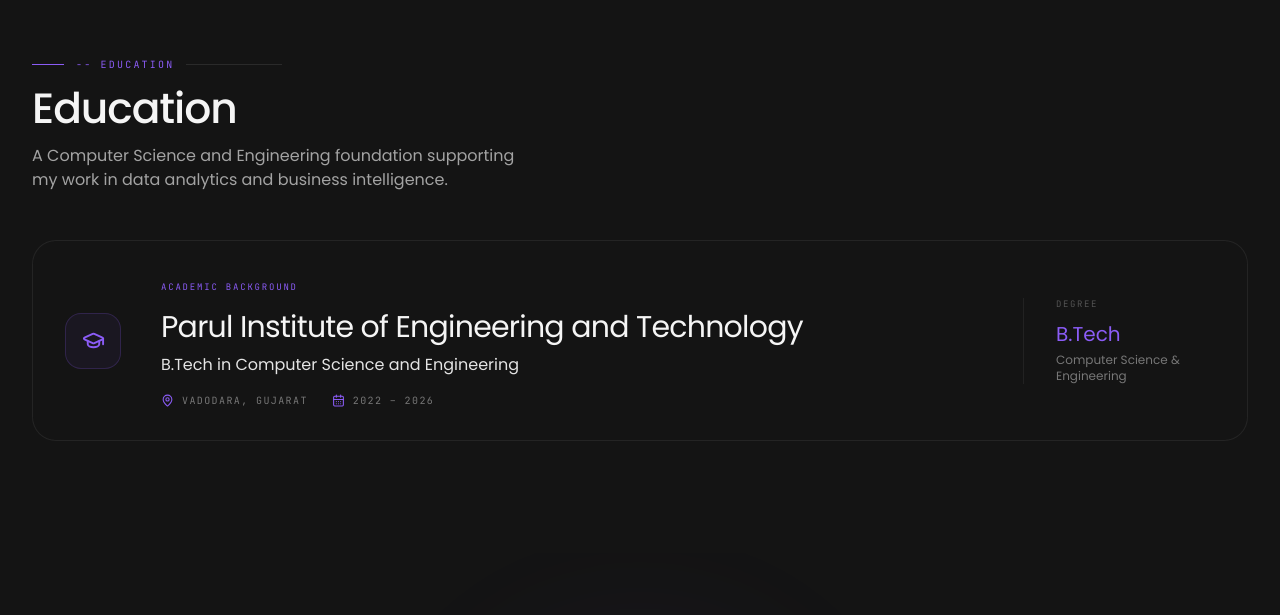
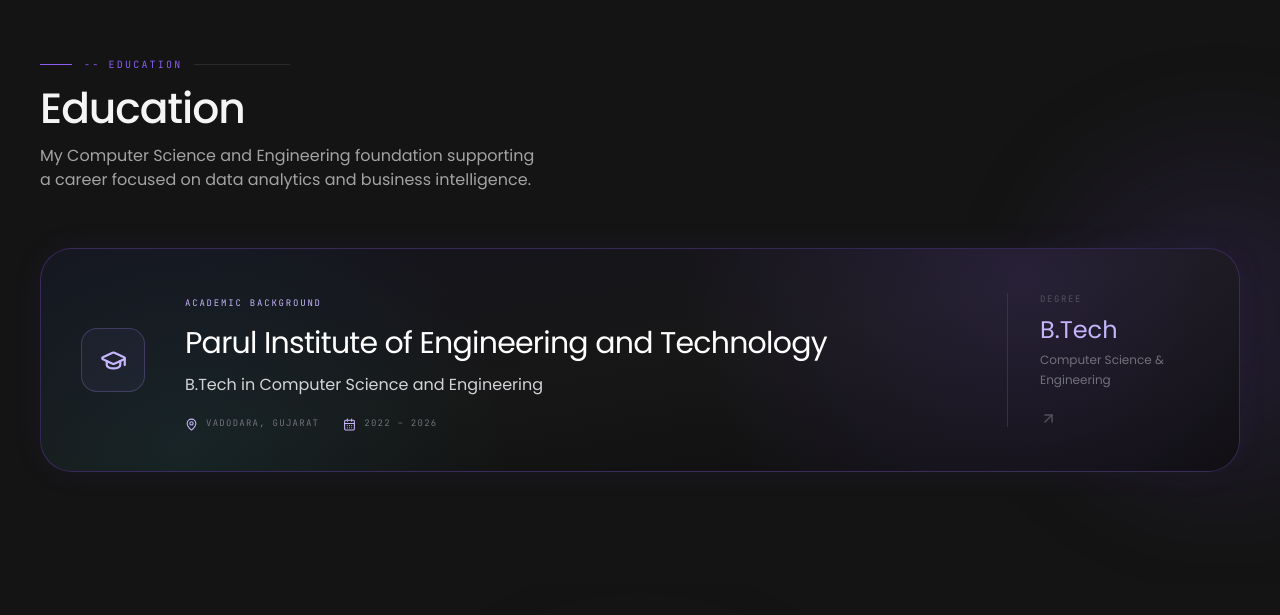
Before and after one commit to bhaskar-nb/portfolio, a Next.js app: page / in a window 1280 px wide. Shown: the part 7145-7760 px from the top of the page. Built offline with nearby package versions, Linux system fonts and the light colour scheme.

Commit message:
Redesign education section

```diff
--- a/components/Education.tsx
+++ b/components/Education.tsx
@@ -1,50 +1,78 @@
 "use client";
 
 import { motion } from "framer-motion";
-import { GraduationCap, MapPin, CalendarDays } from "lucide-react";
+import { GraduationCap, MapPin, CalendarDays, ArrowUpRight } from "lucide-react";
 import { education } from "@/lib/data";
 import SectionHeading from "@/components/SectionHeading";
 
 export default function Education() {
   return (
-    <section id="education" className="relative overflow-hidden py-24 sm:py-28">
-      <div className="relative mx-auto max-w-7xl px-4 sm:px-6 lg:px-8">
+    <section id="education" className="relative overflow-hidden py-28">
+      <div className="pointer-events-none absolute right-[-8%] top-1/3 h-80 w-80 rounded-full bg-violet-500/10 blur-3xl" />
+
+      <div className="relative mx-auto max-w-7xl px-5 sm:px-8 lg:px-10">
         <SectionHeading
           eyebrow="-- education"
           title="Education"
-          description="A Computer Science and Engineering foundation supporting my work in data analytics and business intelligence."
+          description="My Computer Science and Engineering foundation supporting a career focused on data analytics and business intelligence."
         />
 
-        <div className="mt-12">
+        <div className="mt-14">
           {education.map((e, index) => (
             <motion.article
               key={e.school}
-              initial={{ opacity: 0, y: 18 }}
+              initial={{ opacity: 0, y: 24 }}
               whileInView={{ opacity: 1, y: 0 }}
               viewport={{ once: true, margin: "-70px" }}
-              transition={{ duration: 0.5, delay: index * 0.06 }}
-              className="group relative overflow-hidden rounded-3xl border border-base-500/80 bg-base-800/55 p-6 transition-all duration-300 hover:border-gold/35 hover:bg-base-700/55 sm:p-8"
+              transition={{ duration: 0.8, delay: index * 0.1, ease: [0.22, 1, 0.36, 1] }}
+              whileHover={{ y: -4 }}
+              className="group relative overflow-hidden rounded-[2rem] border border-violet-500/30 bg-gradient-to-br from-[#15131d] via-[#171717] to-[#0d0d0d] p-7 shadow-[0_0_35px_rgba(139,92,246,0.06)] sm:p-9 lg:p-10"
             >
-              <div className="relative flex flex-col gap-7 lg:flex-row lg:items-center lg:gap-10">
-                <div className="flex h-14 w-14 shrink-0 items-center justify-center rounded-2xl border border-gold/20 bg-gold/[0.06] text-gold">
-                  <GraduationCap size={23} aria-hidden="true" />
+              <div className="pointer-events-none absolute inset-0 bg-[radial-gradient(circle_at_82%_15%,rgba(139,92,246,0.14),transparent_34%),radial-gradient(circle_at_12%_90%,rgba(34,211,238,0.07),transparent_30%)]" />
+
+              <div className="relative grid gap-9 lg:grid-cols-[auto_1fr_auto] lg:items-center lg:gap-10">
+                <div className="flex h-16 w-16 shrink-0 items-center justify-center rounded-2xl border border-violet-400/25 bg-violet-400/5 text-violet-300 transition-transform duration-500 group-hover:scale-105">
+                  <GraduationCap size={27} aria-hidden="true" />
                 </div>
 
-                <div className="min-w-0 flex-1">
-                  <span className="font-mono text-[9px] uppercase tracking-[0.2em] text-gold">academic background</span>
-                  <h3 className="mt-3 font-display text-2xl leading-tight text-ink-100 sm:text-3xl">{e.school}</h3>
-                  <p className="mt-2 text-sm text-ink-300 sm:text-base">{e.degree}</p>
+                <div className="min-w-0">
+                  <span className="font-mono text-[9px] uppercase tracking-[0.2em] text-violet-300">
+                    academic background
+                  </span>
+                  <h3 className="mt-3 font-display text-2xl leading-tight text-white sm:text-3xl">
+                    {e.school}
+                  </h3>
+                  <p className="mt-3 text-sm text-zinc-300 sm:text-base">
+                    {e.degree}
+                  </p>
 
-                  <div className="mt-4 flex flex-wrap gap-x-6 gap-y-2 text-[10px] font-mono uppercase tracking-[0.14em] text-ink-500">
-                    <span className="flex items-center gap-2"><MapPin size={13} className="text-gold" aria-hidden="true" />{e.location}</span>
-                    <span className="flex items-center gap-2"><CalendarDays size={13} className="text-gold" aria-hidden="true" />{e.period}</span>
+                  <div className="mt-5 flex flex-wrap gap-x-6 gap-y-3 font-mono text-[9px] uppercase tracking-[0.14em] text-zinc-500">
+                    <span className="flex items-center gap-2">
+                      <MapPin size={13} className="text-violet-300" aria-hidden="true" />
+                      {e.location}
+                    </span>
+                    <span className="flex items-center gap-2">
+                      <CalendarDays size={13} className="text-violet-300" aria-hidden="true" />
+                      {e.period}
+                    </span>
                   </div>
                 </div>
 
-                <div className="border-t border-base-500/70 pt-5 lg:w-48 lg:border-l lg:border-t-0 lg:pl-8 lg:pt-0">
-                  <span className="block font-mono text-[9px] uppercase tracking-[0.18em] text-ink-600">degree</span>
-                  <span className="mt-2 block font-display text-xl text-gold">B.Tech</span>
-                  <span className="mt-1 block text-xs text-ink-500">Computer Science & Engineering</span>
+                <div className="border-t border-zinc-700/70 pt-6 lg:w-48 lg:border-l lg:border-t-0 lg:pl-8 lg:pt-0">
+                  <span className="block font-mono text-[9px] uppercase tracking-[0.18em] text-zinc-600">
+                    degree
+                  </span>
+                  <span className="mt-2 block font-display text-2xl text-violet-300">
+                    B.Tech
+                  </span>
+                  <span className="mt-1 block text-xs leading-5 text-zinc-500">
+                    Computer Science & Engineering
+                  </span>
+                  <ArrowUpRight
+                    size={17}
+                    className="mt-5 text-zinc-600 transition-all duration-300 group-hover:-translate-y-1 group-hover:translate-x-1 group-hover:text-violet-300"
+                    aria-hidden="true"
+                  />
                 </div>
               </div>
             </motion.article>
```
